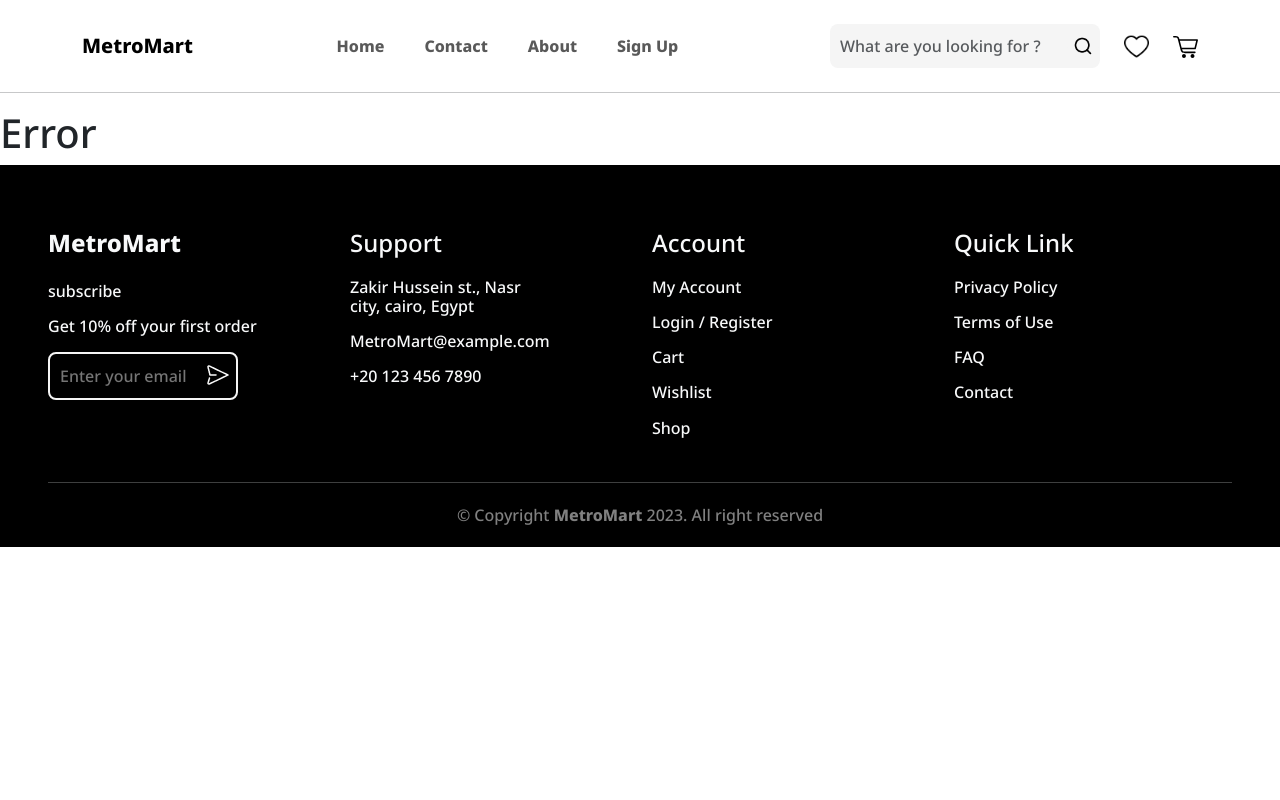
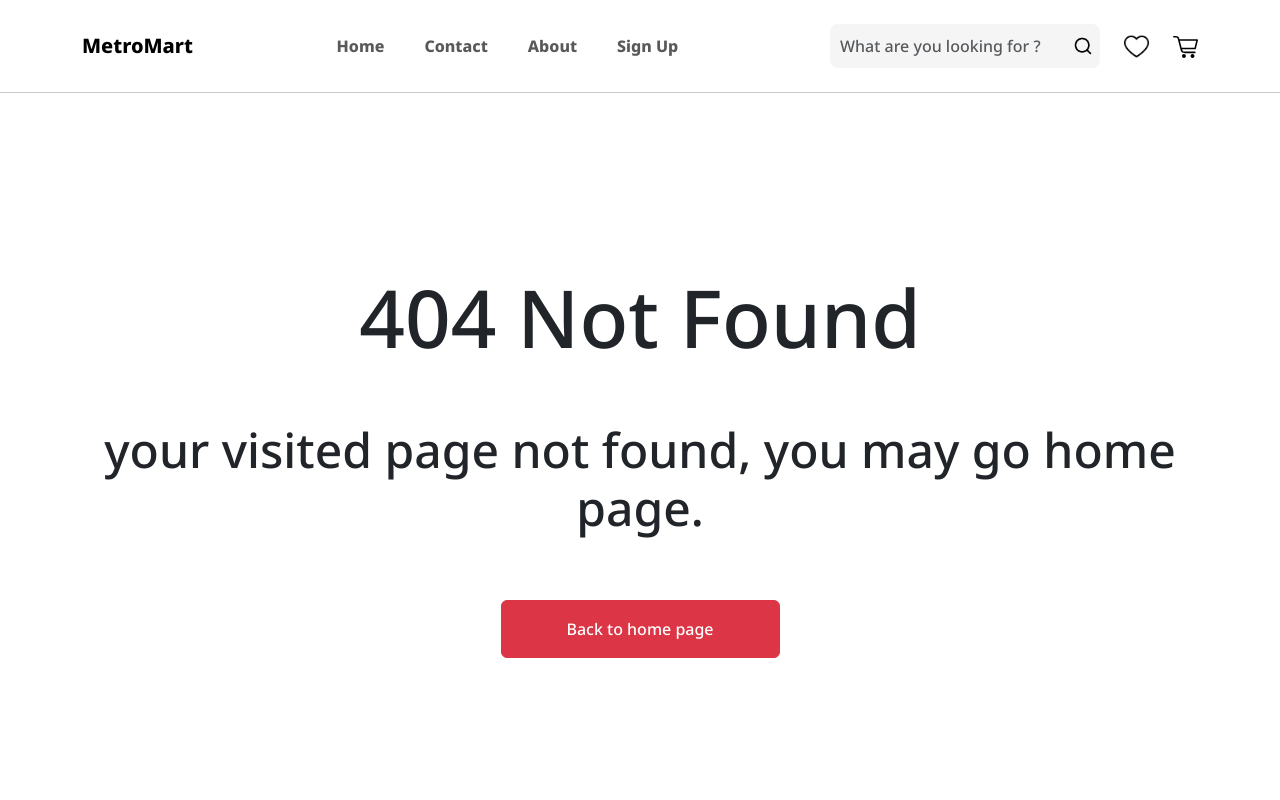
Before and after one commit to YassenMohamedRashad/Metromart, a React (Create React App) app: page /Metromart/firstsection in a window 1280 px wide. Shown: the top 800 px of the page. Built offline with nearby package versions, Linux system fonts and the light colour scheme.

Commit message:
Added About Us and Shop pages, a 404 page, and updated the navigation.

```diff
--- a/src/App.jsx
+++ b/src/App.jsx
@@ -12,6 +12,10 @@ import BillingDetails from "./Components/BillingDetails";
 import ProductDetails from "./Components/ProductDetails";
 import { Home } from "./Components/Home";
 
+import Error from "./Components/Error";
+import AboutUs from "./Components/Aboutus";
+import Shop from "./Components/Shop";
+
 function App() {
     const [userData, setUserData] = useState(null);
     const [token, setToken] = useState(null);
@@ -22,6 +26,8 @@ function App() {
         <>
             <Nav />
             <Routes>
+                <Route path="/Metromart/aboutus" element={<AboutUs />} />
+                <Route path="/Metromart/shop" element={<Shop />} />
                 <Route path="/Metromart/" element={<Home />} />
                 <Route
                     path="/Metromart/login"
@@ -46,7 +52,7 @@ function App() {
                     path="/Metromart/productDetails"
                     element={<ProductDetails />}
                 />
-				<Route path="/Metromart/*" element={<h1>Error</h1>}></Route>
+                <Route path="/Metromart/*" element={<Error />} />
             </Routes>
             <Footer />
         </>
--- a/src/Components/Error.jsx
+++ b/src/Components/Error.jsx
@@ -1,14 +1,25 @@
-import React from 'react';
-import "../assets/css/Error.css"
+import React from "react";
+import "../assets/css/Error.css";
+import { useNavigate } from "react-router-dom";
 
 function Error() {
+    const navigate = useNavigate();
+    const handleClick = () => navigate("/Metromart/");
+
     return (
-        <div className='container hal'>
-            <div><br /><br /><br /><br />
-                <div className='col-12 text-center'>
-                    <h1>404 Not Found</h1>
-                    <p>your visited page not found, you may go home page.</p>
-                    <button className=' btn-danger btn w-25'>Back to home page</button>
+        <div className="container hal">
+            <div>
+                <div className="col-12 text-center Error">
+                    <h1 className="display-1">404 Not Found</h1>
+                    <p className="display-5">
+                        your visited page not found, you may go home page.
+                    </p>
+                    <button
+                        className="d-block btn-danger btn w-25 p-3"
+                        onClick={handleClick}
+                    >
+                        Back to home page
+                    </button>
                 </div>
             </div>
         </div>
--- a/src/assets/css/Error.css
+++ b/src/assets/css/Error.css
@@ -1,3 +1,12 @@
 .hal{
-    height: 400px;
+    height: fit-content;
+    padding: 10rem;
 }
+
+.Error{
+    display: flex;
+    flex-direction: column;
+    place-content: center;
+    place-items: center;
+    gap: 3rem;
+}
```
Lines whose indentation alone changed are shown as unchanged.
